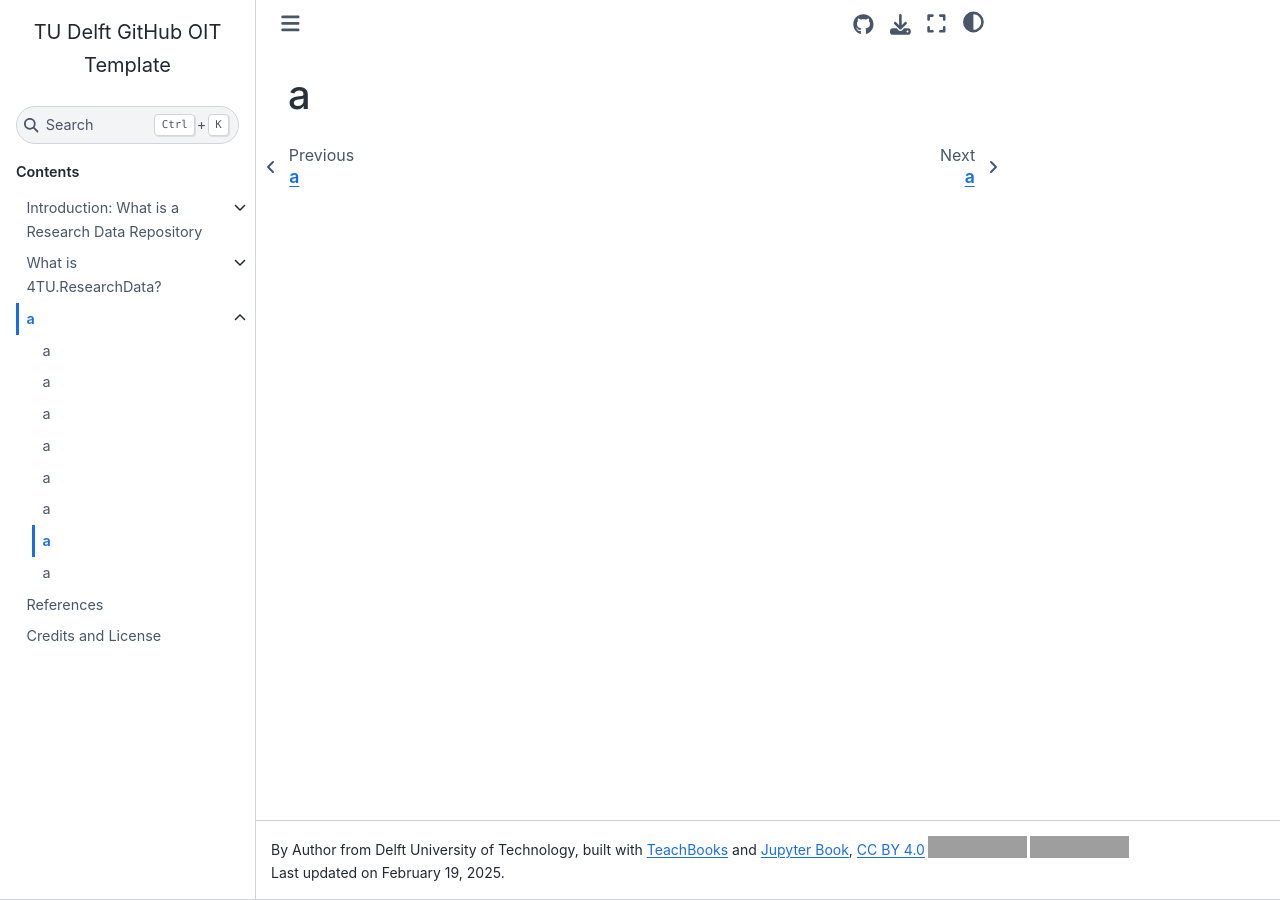
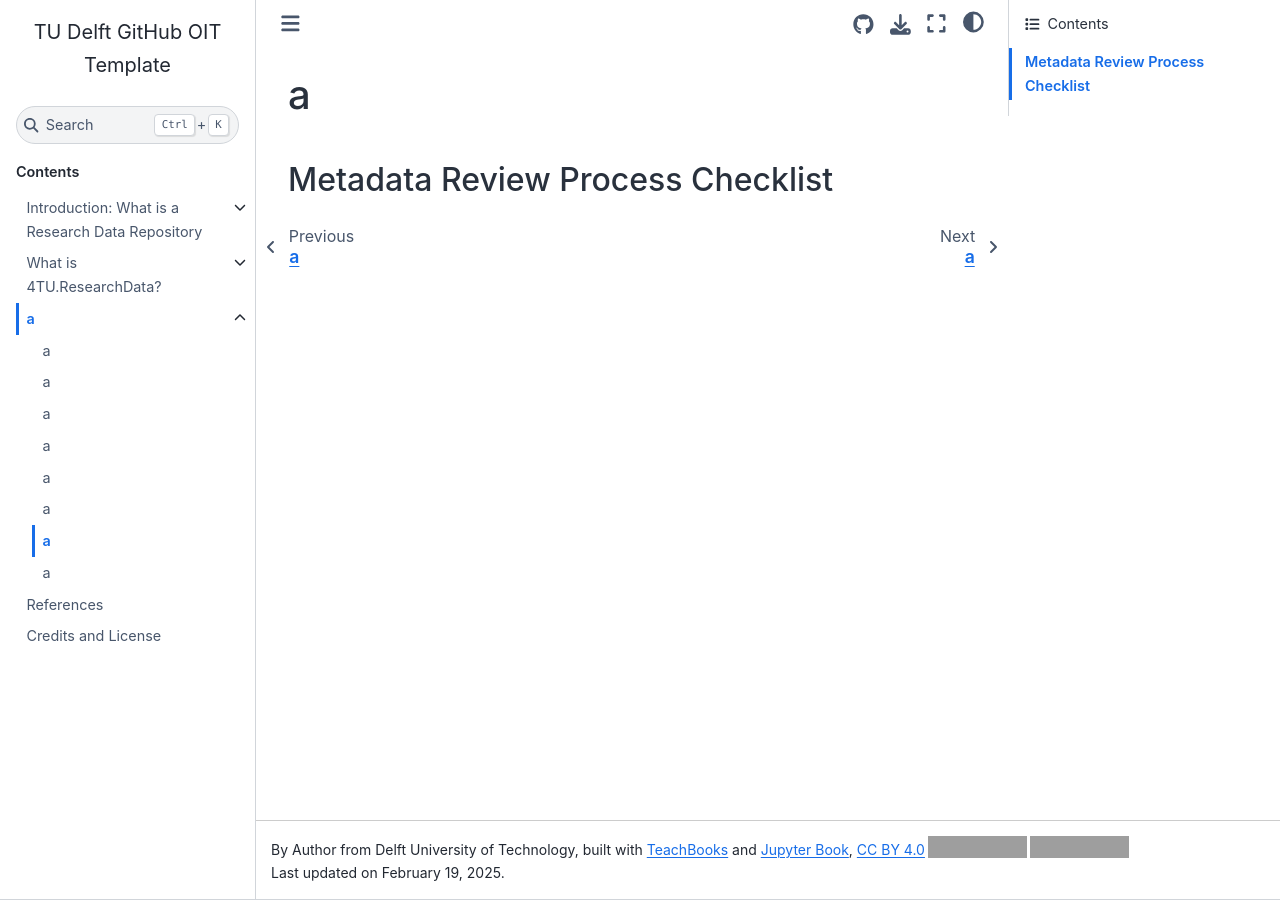
Before and after one commit to TUDelft-books/FAIR4TU_Submission_Help, a Jupyter Book: the page built from book/submission_workflow/data_curation.md, in a window 1280 px wide. Built offline with Jupyter Book 1.0.4 settings and Sphinx 7.4.7 and the Sphinx Book theme 1.1.4, drawn with Linux system fonts in a browser that asks for light colours; pages that are not in the unit, such as notebooks, are missing from menus; comment, search, counter and statistics services are not loaded; part of the change alters nothing that is shown; grey boxes are pictures that could not be loaded.

Commit message:
fixing hyperlink to a header within an .md file

```diff
--- a/book/introduction/intro.md
+++ b/book/introduction/intro.md
@@ -6,7 +6,7 @@ Research data repositories are digital platforms that store, manage, and dissemi
 
 1. **Data Preservation:** Repositories safeguard research data, ensuring its availability long after projects conclude.
 2. **Enhanced Accessibility:** They democratize data access, breaking down geographical barriers and promoting global scientific collaboration.
-3. **Improved Discoverability:** Through [metadata](/submission_workflow/data_curation/metadata_review_process) and indexing, repositories make it easier for researchers to find relevant data.
+3. **Improved Discoverability:** Through [metadata](/submission_workflow/data_curation.md#metadata-review-process-checklist) and indexing, repositories make it easier for researchers to find relevant data.
 4. **Facilitated Reusability::** Well-documented datasets enable other researchers to build upon existing work.
 
 ## Benefits for Researchers
--- a/book/submission_workflow/data_curation.md
+++ b/book/submission_workflow/data_curation.md
@@ -1 +1,3 @@
 # a
+
+## Metadata Review Process Checklist
```
